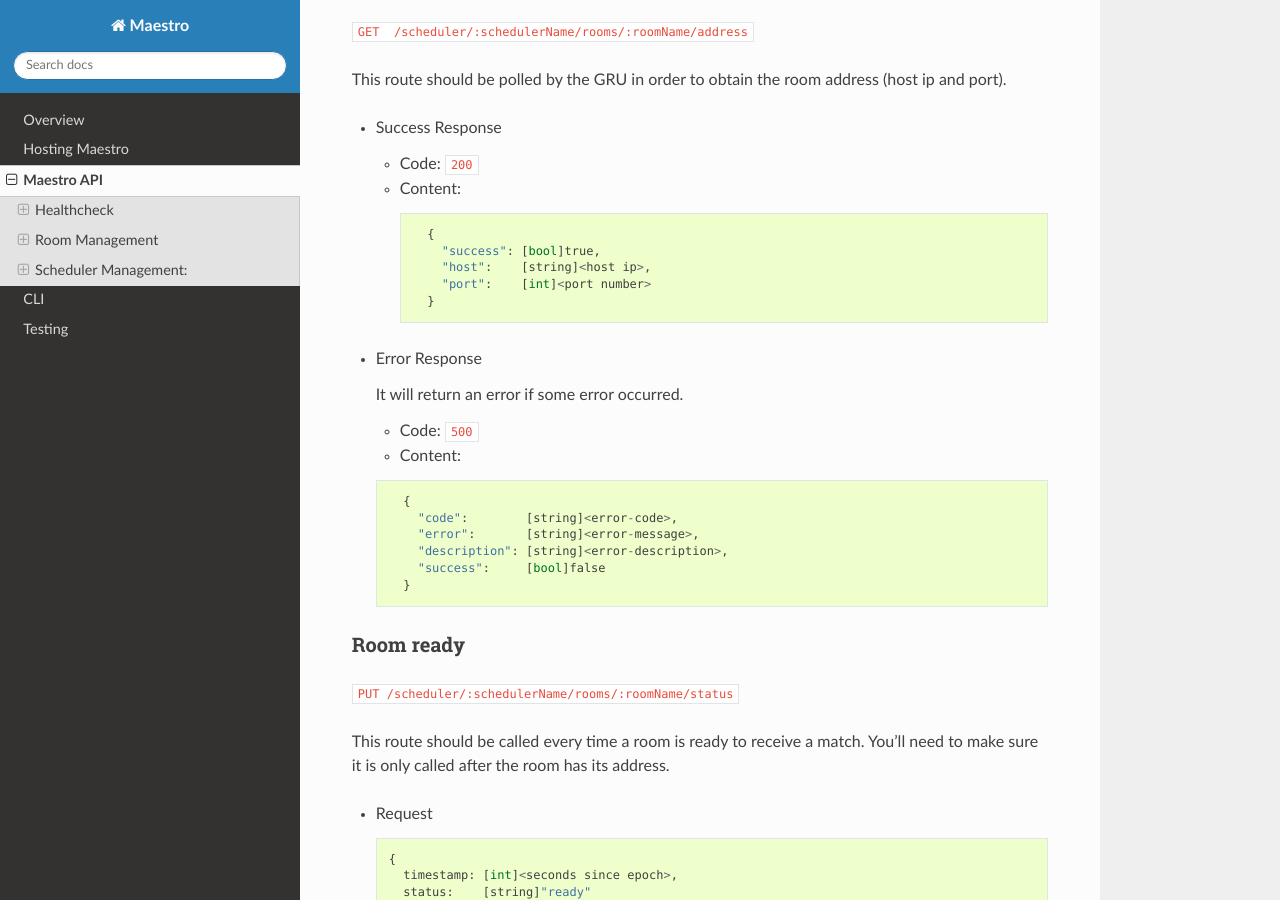
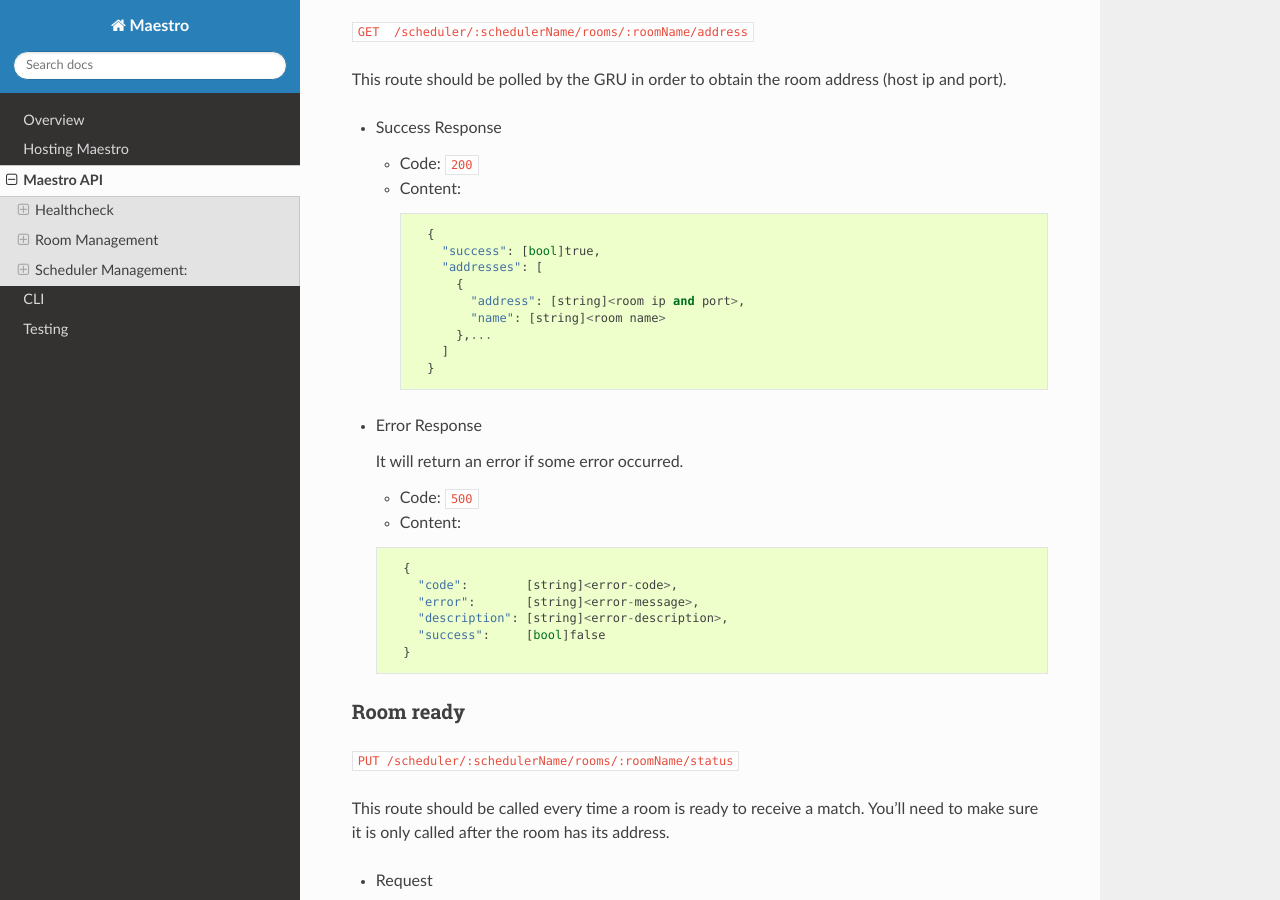
Before and after one commit to topfreegames/maestro, a Sphinx documentation site: the page built from docs/api.md, in a window 1280 px wide and 900 px high, scrolled down 1983 px. Built offline with Sphinx 7.4.7 and the Read the Docs theme 2.0.0, drawn with Linux system fonts in a browser that asks for light colours.

Commit message:
Doc update

````diff
--- a/docs/api.md
+++ b/docs/api.md
@@ -104,8 +104,12 @@
       ```
         {
           "success": [bool]true,
-          "host":    [string]<host ip>,
-          "port":    [int]<port number>
+          "addresses": [
+            {
+              "address": [string]<room ip and port>,
+              "name": [string]<room name>
+            },...
+          ]
         }
       ```
 
````
